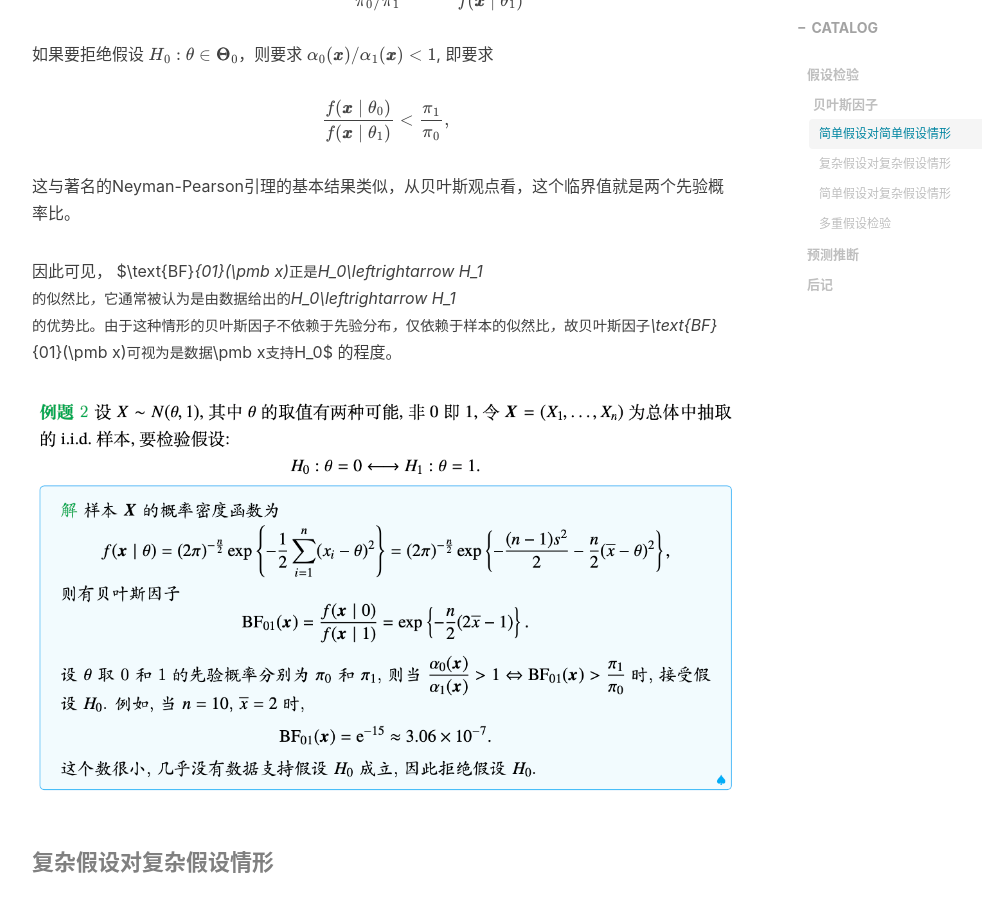
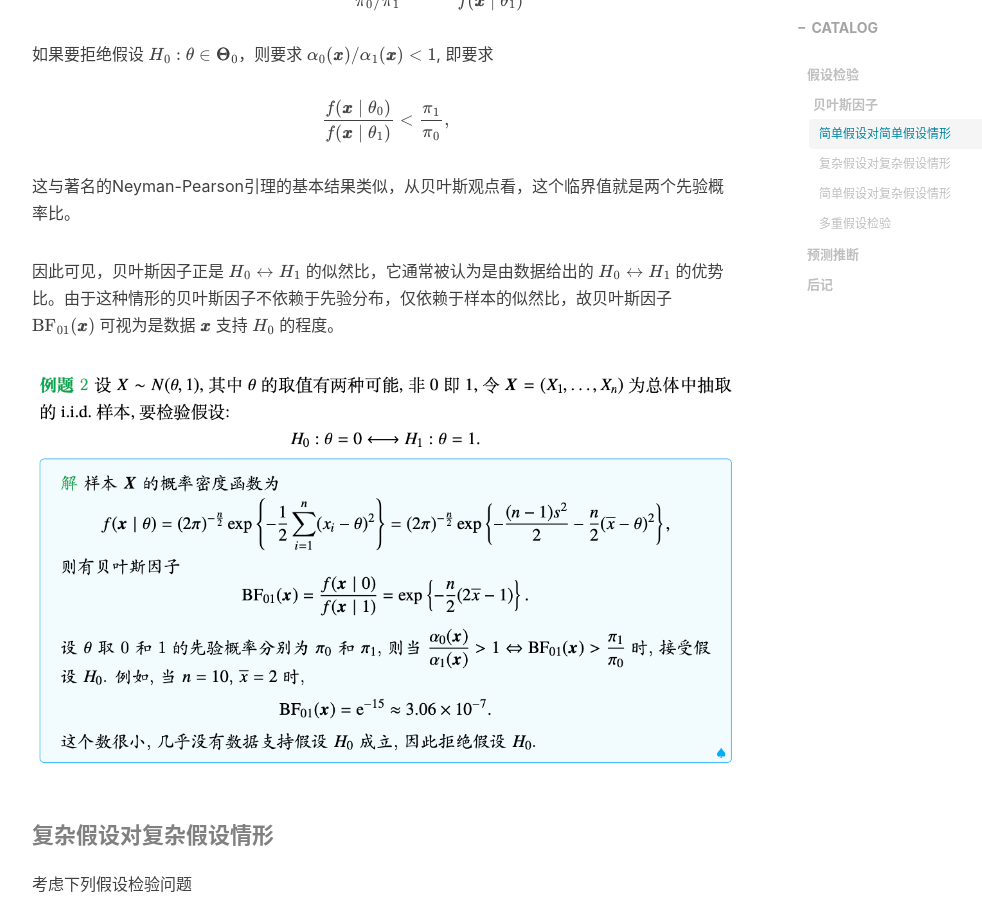
Before and after one commit to kausiujik/kausiujik.github.io, a Jekyll site: the page built from _posts/2022-09-26-Bayes_Lec3.2.md, in a window 1280 px wide and 900 px high, scrolled down 2359 px. Shown: the whole window, without its empty margins (233-1215 px from the left). Built offline with Jekyll 4.4.1, drawn with Linux system fonts in a browser that asks for light colours; nearby versions of some CDN libraries; formulas are drawn with MathJax 3; comment, search, counter and statistics services are not loaded.

Commit message:
Update 2022-09-26-Bayes_Lec3.2.md

```diff
--- a/_posts/2022-09-26-Bayes_Lec3.2.md
+++ b/_posts/2022-09-26-Bayes_Lec3.2.md
@@ -69,7 +69,7 @@ $\dfrac{f(\pmb x\mid\theta_0)}{f(\pmb x\mid\theta_1)}<\dfrac{\pi_1}{\pi_0},$
 
 这与著名的Neyman-Pearson引理的基本结果类似，从贝叶斯观点看，这个临界值就是两个先验概率比。
 
-因此可见， $\text{BF}_{01}(\pmb x)$ 正是 $H_0\leftrightarrow H_1$ 的似然比，它通常被认为是由数据给出的 $H_0\leftrightarrow H_1$ 的优势比。由于这种情形的贝叶斯因子不依赖于先验分布，仅依赖于样本的似然比，故贝叶斯因子 $\text{BF}_{01}(\pmb x)$ 可视为是数据 $\pmb x$ 支持 $H_0$ 的程度。
+因此可见，贝叶斯因子正是 $H_0\leftrightarrow H_1$ 的似然比，它通常被认为是由数据给出的 $H_0\leftrightarrow H_1$ 的优势比。由于这种情形的贝叶斯因子不依赖于先验分布，仅依赖于样本的似然比，故贝叶斯因子 $\text{BF}_{01}(\pmb x)$ 可视为是数据 $\pmb x$ 支持 $H_0$ 的程度。
 
 ![](/img/in_post/Bayes/BayesLec3_2_2.png)
 
```
